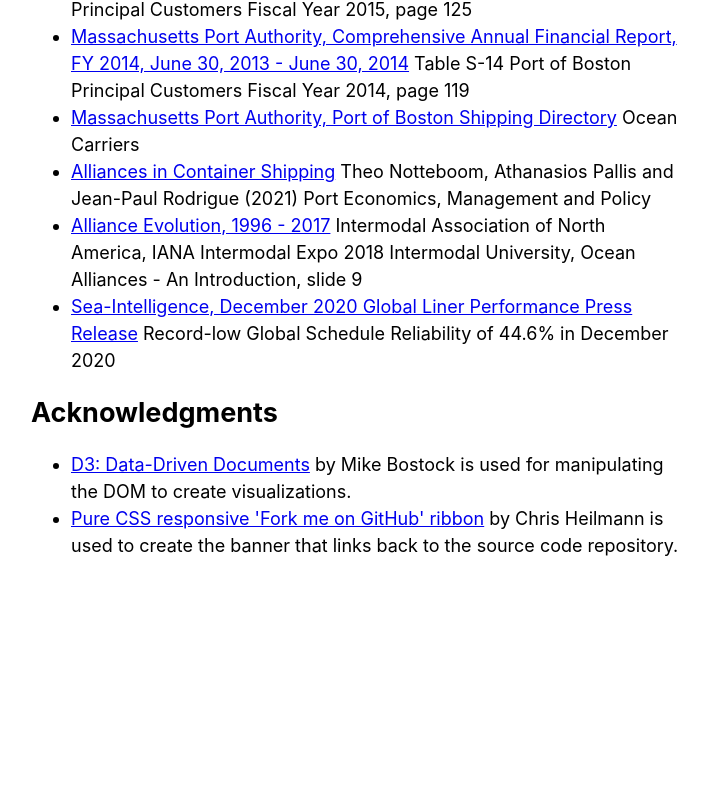
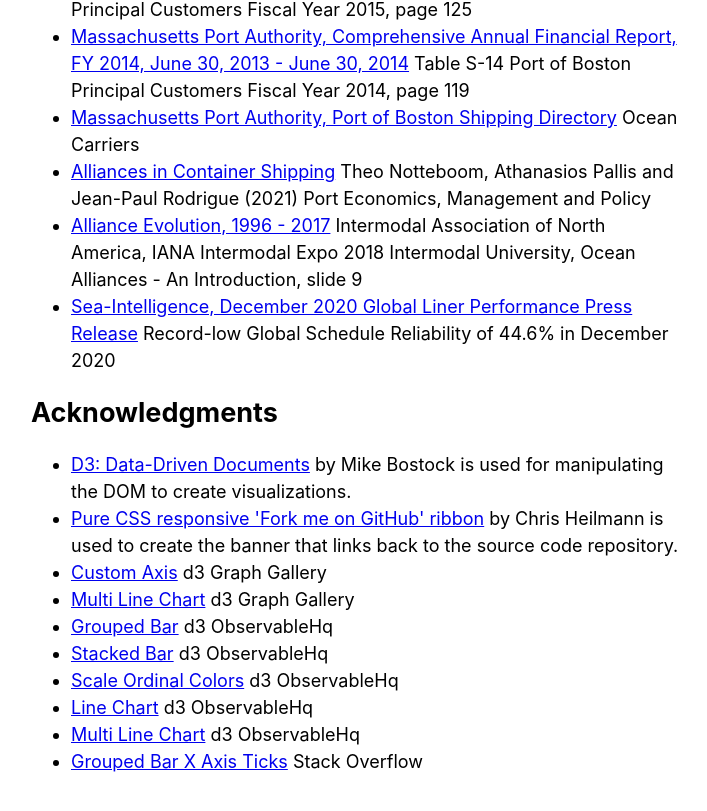
Before and after one commit to masonleon/d3-stacked-bar-massport-carriers, a plain HTML site: page index.html in a window 1280 px wide. Shown: the part 3123-3934 px from the top of the page, without its empty margins (284-991 px from the left). Before the commit the page ends 3722 px from the top, so only its background shows below. Drawn offline with Linux system fonts and the light colour scheme.

Commit message:
reformat citations

```diff
--- a/index.html
+++ b/index.html
@@ -26,7 +26,7 @@
 <body>
 
   <!-- Update this with your GitHub repo URL -->
-  <span id='forkongithub'><a href='https://neu-cs-7250-s21.github.io/assignment--d3_basic_charts-masonleon'>Fork me on GitHub</a></span>
+  <span id='forkongithub'><a href='https://neu-cs-7250-s21.github.io/assignment--d3_basic_charts-masonleon/'>Fork me on GitHub</a></span>
 
   <!-- Writeup -->
   <div class='content-column'>
@@ -105,7 +105,7 @@
         Alliance Evolution, 1996 - 2017</a>
         Intermodal Association of North America, IANA Intermodal Expo 2018 Intermodal University, Ocean Alliances - An Introduction, slide 9
       </li>
-      <li><a href='https://sea-intelligence.com/press-room/45-december-schedule-reliability-hits-new-all-time-low'>
+      <li><a href='https://sea-intelligence.com/press-room/45-december-schedule-reliability-hits-new-all-time-low/'>
         Sea-Intelligence, December 2020 Global Liner Performance Press Release</a>
         Record-low Global Schedule Reliability of 44.6% in December 2020
       </li>
@@ -121,6 +121,38 @@
         Pure CSS responsive 'Fork me on GitHub' ribbon</a>
         by Chris Heilmann is used to create the banner that links back to the source code repository.
       </li>
+      <li><a href='https://www.d3-graph-gallery.com/graph/custom_axis.html/'>
+        Custom Axis</a>
+        d3 Graph Gallery
+      </li>
+      <li><a href='https://www.d3-graph-gallery.com/graph/line_several_group.html/'>
+        Multi Line Chart</a>
+        d3 Graph Gallery
+      </li>
+      <li><a href='https://observablehq.com/@d3/grouped-bar-chart/'>
+        Grouped Bar</a>
+        d3 ObservableHq
+      </li>
+      <li><a href='https://observablehq.com/@d3/stacked-bar-chart/'>
+        Stacked Bar</a>
+        d3 ObservableHq
+      </li>
+      <li><a href='https://observablehq.com/@d3/d3-scaleordinal/'>
+        Scale Ordinal Colors</a>
+        d3 ObservableHq
+      </li>
+      <li><a href='https://observablehq.com/@d3/line-chart/'>
+        Line Chart</a>
+        d3 ObservableHq
+      </li>
+      <li><a href='https://observablehq.com/@d3/multi-line-chart/'>
+        Multi Line Chart</a>
+        d3 ObservableHq
+      </li>
+      <li><a href='https://stackoverflow.com/questions/20947488/d3-grouped-bar-chart-how-to-rotate-the-text-of-x-axis-ticks/'>
+        Grouped Bar X Axis Ticks</a>
+        Stack Overflow
+      </li>
     </ul>
   </div>
 
```
